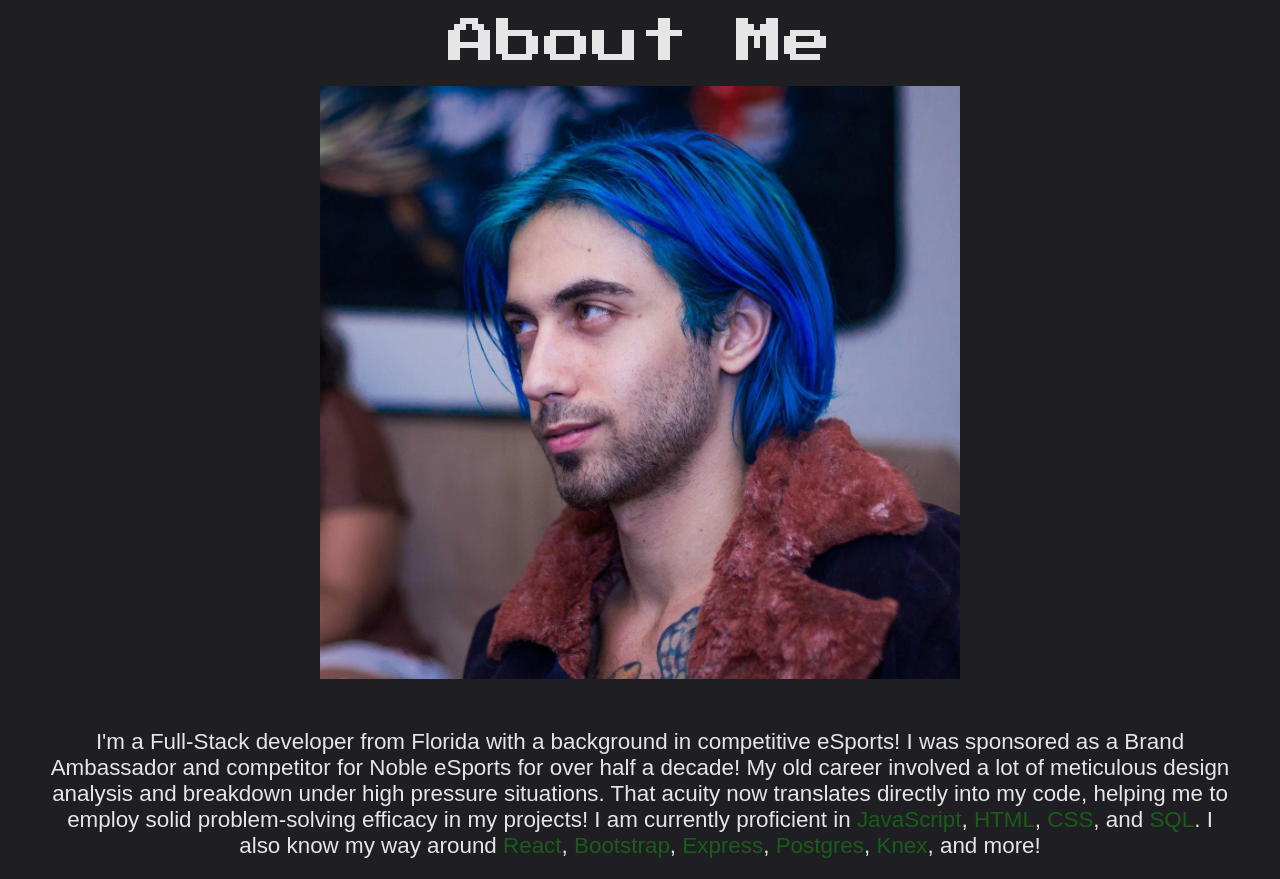
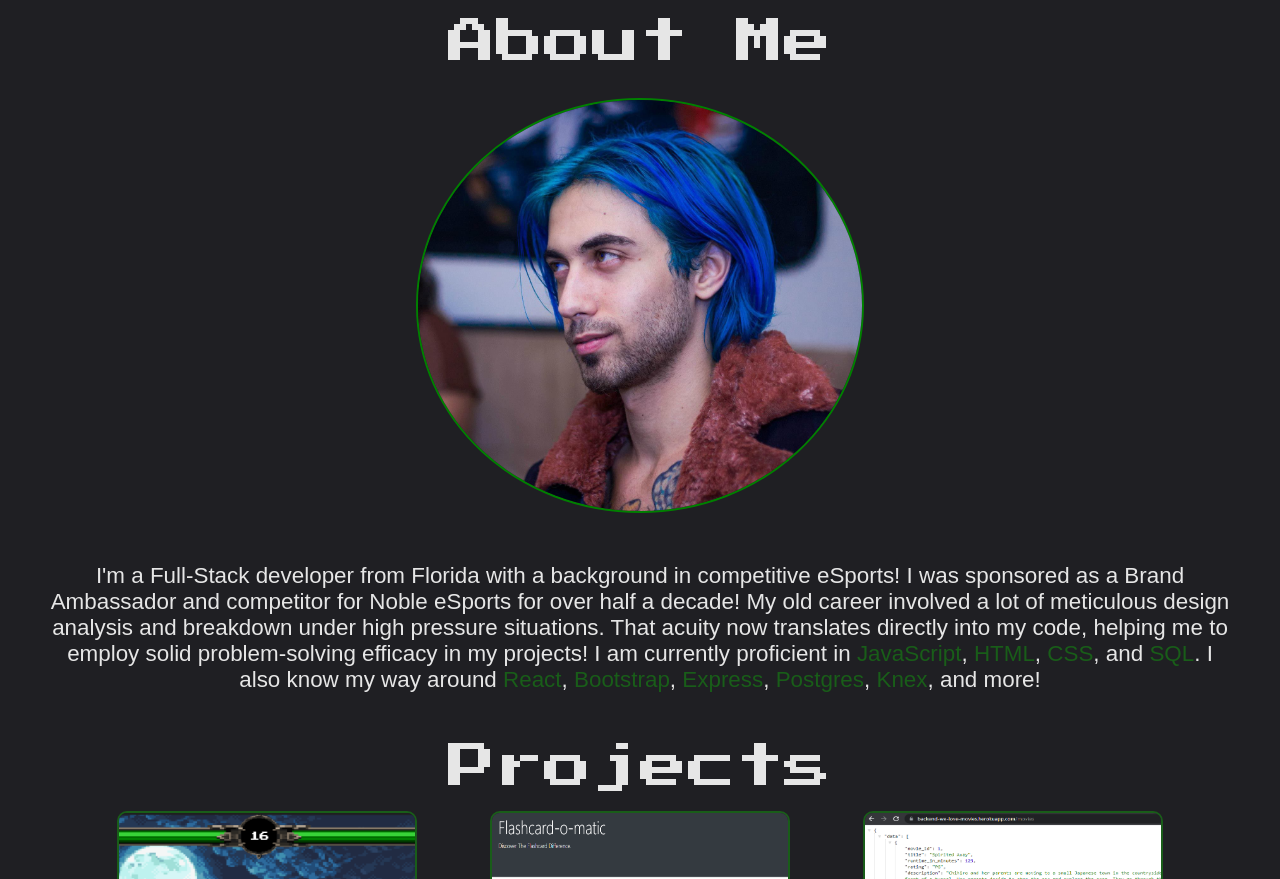
Before and after one commit to Solreth/Portfolio, a plain HTML site: page index.html in a window 1280 px wide. Shown: the part 802-1681 px from the top of the page. Drawn offline with nearby package versions, Linux system fonts and the light colour scheme; some packages are replaced by stand-ins of ours; a script that the page names is missing.

Commit message:
Adjusted AboutMe Section

```diff
--- a/style.css
+++ b/style.css
@@ -311,8 +311,12 @@ h1{
   display: block;
   margin-left: auto;
   margin-right: auto;
-  width: 50%
+  width: 35%;
+  border-radius: 100%;
+  border: solid 2px green;
+  margin-top: 4vh
 }
+
 
 /*** PROJECT CARDS ***/
 #cardGrid {
```
